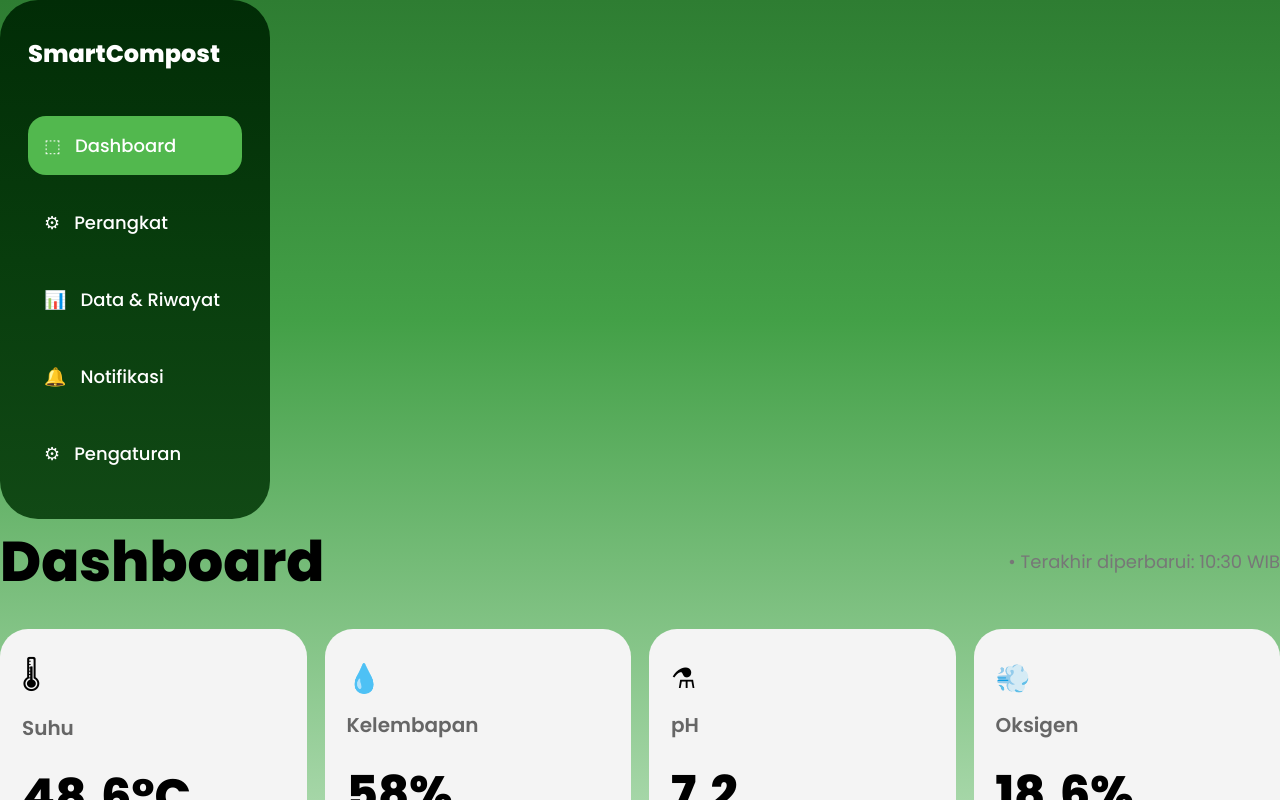
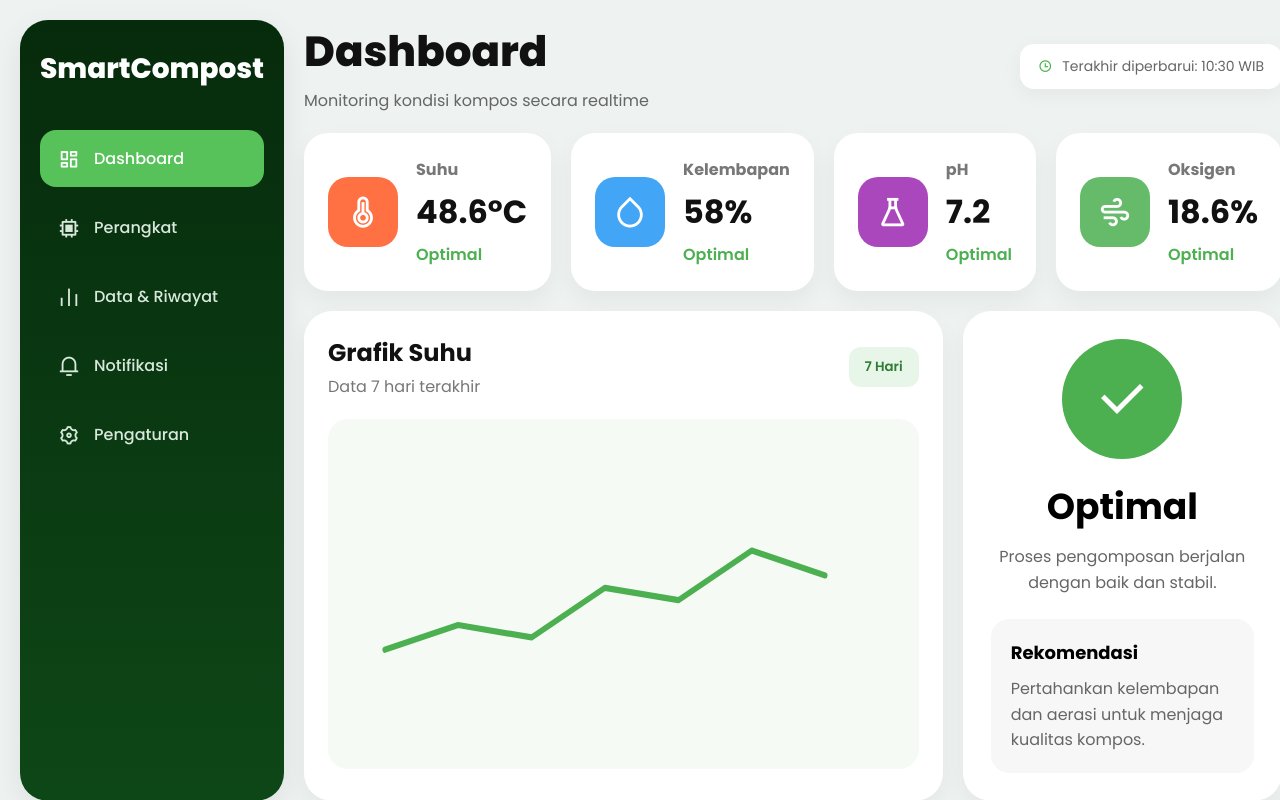
Before and after one commit to selametmaulana/Smart-Compost, a Vue app: page /dashboard in a window 1280 px wide. Shown: the top 800 px of the page. Built offline with nearby package versions, Linux system fonts and the light colour scheme.

Commit message:
Home Page

```diff
--- a/src/views/Dashboard.vue
+++ b/src/views/Dashboard.vue
@@ -1,78 +1,113 @@
 <template>
-  <div class="dashboard">
+  <div class="dashboard-layout">
 
     <!-- SIDEBAR -->
     <aside class="sidebar">
+
       <div>
+
         <h1 class="logo">SmartCompost</h1>
 
         <nav class="menu">
+
           <div class="menu-item active">
-            <span>⬚</span>
-            Dashboard
+            <i class="ri-dashboard-line"></i>
+            <span>Dashboard</span>
           </div>
 
           <div class="menu-item">
-            <span>⚙</span>
-            Perangkat
+            <i class="ri-cpu-line"></i>
+            <span>Perangkat</span>
           </div>
 
           <div class="menu-item">
-            <span>📊</span>
-            Data & Riwayat
+            <i class="ri-bar-chart-line"></i>
+            <span>Data & Riwayat</span>
           </div>
 
           <div class="menu-item">
-            <span>🔔</span>
-            Notifikasi
+            <i class="ri-notification-3-line"></i>
+            <span>Notifikasi</span>
           </div>
 
           <div class="menu-item">
-            <span>⚙</span>
-            Pengaturan
+            <i class="ri-settings-3-line"></i>
+            <span>Pengaturan</span>
           </div>
+
         </nav>
+
       </div>
+
     </aside>
 
     <!-- MAIN -->
     <main class="main-content">
 
-      <!-- TOP -->
+      <!-- TOPBAR -->
       <div class="topbar">
-        <h1>Dashboard</h1>
-        <p>• Terakhir diperbarui: 10:30 WIB</p>
+
+        <div>
+          <h1>Dashboard</h1>
+          <p>Monitoring kondisi kompos secara realtime</p>
+        </div>
+
+        <div class="last-update">
+          <i class="ri-time-line"></i>
+          Terakhir diperbarui: 10:30 WIB
+        </div>
+
       </div>
 
-      <!-- CARD SENSOR -->
+      <!-- SENSOR -->
       <div class="sensor-grid">
 
         <div class="sensor-card">
-          <div class="icon">🌡</div>
-          <h3>Suhu</h3>
-          <h1>48.6°C</h1>
-          <p class="status">● Optimal</p>
+          <div class="sensor-icon temp">
+            <i class="ri-temp-hot-line"></i>
+          </div>
+
+          <div class="sensor-info">
+            <h4>Suhu</h4>
+            <h2>48.6°C</h2>
+            <p>Optimal</p>
+          </div>
         </div>
 
         <div class="sensor-card">
-          <div class="icon">💧</div>
-          <h3>Kelembapan</h3>
-          <h1>58%</h1>
-          <p class="status">● Optimal</p>
+          <div class="sensor-icon humidity">
+            <i class="ri-drop-line"></i>
+          </div>
+
+          <div class="sensor-info">
+            <h4>Kelembapan</h4>
+            <h2>58%</h2>
+            <p>Optimal</p>
+          </div>
         </div>
 
         <div class="sensor-card">
-          <div class="icon">⚗</div>
-          <h3>pH</h3>
-          <h1>7.2</h1>
-          <p class="status">● Optimal</p>
+          <div class="sensor-icon ph">
+            <i class="ri-flask-line"></i>
+          </div>
+
+          <div class="sensor-info">
+            <h4>pH</h4>
+            <h2>7.2</h2>
+            <p>Optimal</p>
+          </div>
         </div>
 
         <div class="sensor-card">
-          <div class="icon">💨</div>
-          <h3>Oksigen</h3>
-          <h1>18.6%</h1>
-          <p class="status">● Optimal</p>
+          <div class="sensor-icon oxygen">
+            <i class="ri-windy-line"></i>
+          </div>
+
+          <div class="sensor-info">
+            <h4>Oksigen</h4>
+            <h2>18.6%</h2>
+            <p>Optimal</p>
+          </div>
         </div>
 
       </div>
@@ -80,15 +115,18 @@
       <!-- BOTTOM -->
       <div class="bottom-grid">
 
-        <!-- GRAFIK -->
+        <!-- CHART -->
         <div class="chart-card">
 
-          <div class="chart-top">
-            <h3>Grafik Suhu (7 Hari)</h3>
+          <div class="chart-header">
 
-            <div class="day-btn">
-              7 Hari
+            <div>
+              <h3>Grafik Suhu</h3>
+              <p>Data 7 hari terakhir</p>
             </div>
+
+            <button>7 Hari</button>
+
           </div>
 
           <div class="chart-area">
@@ -98,15 +136,24 @@
               preserveAspectRatio="none"
               class="chart-svg"
             >
-              <line
-                x1="40"
-                y1="170"
-                x2="560"
-                y2="120"
+
+              <polyline
+                fill="none"
                 stroke="#4CAF50"
                 stroke-width="5"
                 stroke-linecap="round"
+                stroke-linejoin="round"
+                points="
+                  40,170
+                  120,150
+                  200,160
+                  280,120
+                  360,130
+                  440,90
+                  520,110
+                "
               />
+
             </svg>
 
           </div>
@@ -117,21 +164,23 @@
         <div class="status-card">
 
           <div class="status-circle">
-            ✓
+            <i class="ri-check-line"></i>
           </div>
 
           <h2>Optimal</h2>
 
-          <p class="status-text">
-            Proses berjalan dengan baik
+          <p class="status-desc">
+            Proses pengomposan berjalan dengan baik dan stabil.
           </p>
 
           <div class="recommend-box">
+
             <h4>Rekomendasi</h4>
 
             <p>
-              Pertahankan kelembapan dan aerasi untuk hasil optimal.
+              Pertahankan kelembapan dan aerasi untuk menjaga kualitas kompos.
             </p>
+
           </div>
 
         </div>
@@ -148,73 +197,78 @@
 
 <style scoped>
 
-/* IMPORT FONT */
+/* GOOGLE FONT */
 @import url('https://fonts.googleapis.com/css2?family=Poppins:wght@400;500;600;700;800&display=swap');
+
+/* REMIX ICON */
+@import url('https://cdn.jsdelivr.net/npm/remixicon@4.2.0/fonts/remixicon.css');
 
 *{
   margin:0;
   padding:0;
   box-sizing:border-box;
-  font-family:'Poppins', sans-serif;
+  font-family:'Poppins',sans-serif;
 }
 
 body{
-  background:#EDEEEE;
+  background:#EEF2F1;
 }
 
 /* LAYOUT */
 .dashboard-layout{
-  width:100%;
+  display:flex;
   min-height:100vh;
-  display:flex;
+  background:#EEF2F1;
+  padding:20px;
   gap:20px;
-  padding:18px;
-  background:#EDEEEE;
 }
 
 /* SIDEBAR */
 .sidebar{
   width:270px;
-  background:linear-gradient(180deg,#012C06,#083D0D,#114915);
-  border-radius:38px;
-  padding:36px 28px;
-  display:flex;
-  flex-direction:column;
-  justify-content:space-between;
+  background:linear-gradient(180deg,#062B0C,#0E4717);
+  border-radius:28px;
+  padding:28px 20px;
+  box-shadow:0 10px 30px rgba(0,0,0,0.08);
 }
 
 .logo{
   color:white;
-  font-size:24px;
+  font-size:28px;
   font-weight:800;
-  margin-bottom:45px;
+  margin-bottom:40px;
 }
 
 .menu{
   display:flex;
   flex-direction:column;
-  gap:18px;
+  gap:12px;
 }
 
 .menu-item{
-  color:white;
   display:flex;
   align-items:center;
   gap:14px;
-  padding:16px 16px;
-  border-radius:18px;
-  font-size:18px;
+  padding:16px 18px;
+  color:#D9E8DC;
+  border-radius:16px;
+  cursor:pointer;
+  transition:0.3s ease;
+  font-size:16px;
   font-weight:500;
-  cursor:pointer;
-  transition:0.3s;
+}
+
+.menu-item i{
+  font-size:22px;
+}
+
+.menu-item:hover{
+  background:rgba(255,255,255,0.08);
 }
 
 .menu-item.active{
-  background:#52B84E;
-}
-
-.menu-item:hover{
-  background:rgba(255,255,255,0.1);
+  background:#57C15A;
+  color:white;
 }
 
 /* MAIN */
@@ -222,6 +276,7 @@ body{
   flex:1;
   display:flex;
   flex-direction:column;
+  gap:20px;
 }
 
 /* TOPBAR */
@@ -229,104 +284,150 @@ body{
   display:flex;
   justify-content:space-between;
   align-items:center;
-  margin-bottom:25px;
 }
 
 .topbar h1{
-  font-size:56px;
+  font-size:42px;
   font-weight:800;
-  color:#000;
+  color:#111;
 }
 
 .topbar p{
-  color:#777;
-  font-size:18px;
+  color:#666;
+  margin-top:5px;
+}
+
+.last-update{
+  background:white;
+  padding:12px 18px;
+  border-radius:14px;
+  display:flex;
+  align-items:center;
+  gap:10px;
+  color:#666;
+  font-size:14px;
+  box-shadow:0 5px 20px rgba(0,0,0,0.05);
+}
+
+.last-update i{
+  color:#4CAF50;
 }
 
 /* SENSOR GRID */
 .sensor-grid{
   display:grid;
   grid-template-columns:repeat(4,1fr);
-  gap:18px;
-  margin-bottom:22px;
+  gap:20px;
 }
 
 .sensor-card{
-  background:#F4F4F4;
-  border-radius:28px;
-  padding:26px 22px;
-  min-height:220px;
+  background:white;
+  border-radius:24px;
+  padding:24px;
   display:flex;
-  flex-direction:column;
-  justify-content:center;
+  align-items:center;
+  gap:18px;
+  box-shadow:0 10px 25px rgba(0,0,0,0.05);
+  transition:0.3s;
 }
 
-.icon{
-  font-size:28px;
-  margin-bottom:10px;
+.sensor-card:hover{
+  transform:translateY(-5px);
 }
 
-.sensor-card h3{
-  font-size:20px;
-  color:#666;
-  margin-bottom:18px;
-  font-weight:600;
+.sensor-icon{
+  width:70px;
+  height:70px;
+  border-radius:20px;
+  display:flex;
+  align-items:center;
+  justify-content:center;
+  font-size:34px;
+  color:white;
 }
 
-.sensor-card h1{
-  font-size:48px;
-  font-weight:800;
-  margin-bottom:18px;
+.temp{
+  background:#FF7043;
 }
 
-.status{
-  color:#49AF4E;
-  font-size:22px;
-  font-weight:500;
+.humidity{
+  background:#42A5F5;
+}
+
+.ph{
+  background:#AB47BC;
+}
+
+.oxygen{
+  background:#66BB6A;
+}
+
+.sensor-info h4{
+  color:#777;
+  font-size:16px;
+  margin-bottom:6px;
+}
+
+.sensor-info h2{
+  font-size:32px;
+  font-weight:700;
+  color:#111;
+}
+
+.sensor-info p{
+  color:#4CAF50;
+  font-weight:600;
+  margin-top:6px;
 }
 
 /* BOTTOM */
 .bottom-grid{
   display:grid;
-  grid-template-columns:2.2fr 1fr;
-  gap:18px;
-  flex:1;
+  grid-template-columns:2fr 1fr;
+  gap:20px;
 }
 
 /* CHART */
 .chart-card{
-  background:#F4F4F4;
-  border-radius:32px;
+  background:white;
+  border-radius:28px;
   padding:24px;
+  box-shadow:0 10px 25px rgba(0,0,0,0.05);
 }
 
-.chart-top{
+.chart-header{
   display:flex;
   justify-content:space-between;
   align-items:center;
-  margin-bottom:24px;
+  margin-bottom:20px;
 }
 
-.chart-top h3{
-  font-size:28px;
-  font-weight:700;
+.chart-header h3{
+  font-size:24px;
+  color:#111;
 }
 
-.day-btn{
-  background:white;
-  padding:12px 18px;
-  border-radius:14px;
+.chart-header p{
+  color:#777;
+  margin-top:4px;
+}
+
+.chart-header button{
+  border:none;
+  background:#E8F5E9;
+  color:#2E7D32;
+  padding:10px 16px;
+  border-radius:12px;
   font-weight:600;
-  font-size:18px;
+  cursor:pointer;
 }
 
 .chart-area{
   width:100%;
-  height:420px;
-  background:#EDF4ED;
-  border-radius:28px;
-  overflow:hidden;
-  position:relative;
+  height:350px;
+  background:#F5FAF5;
+  border-radius:20px;
+  padding:20px;
 }
 
 .chart-svg{
@@ -336,56 +437,52 @@ body{
 
 /* STATUS */
 .status-card{
-  background:#F4F4F4;
-  border-radius:32px;
+  background:white;
+  border-radius:28px;
   padding:28px;
-  display:flex;
-  flex-direction:column;
-  align-items:center;
+  text-align:center;
+  box-shadow:0 10px 25px rgba(0,0,0,0.05);
 }
 
 .status-circle{
-  width:140px;
-  height:140px;
-  background:#52B84E;
+  width:120px;
+  height:120px;
+  background:#4CAF50;
   border-radius:50%;
+  margin:auto;
   display:flex;
   align-items:center;
   justify-content:center;
   color:white;
-  font-size:70px;
-  margin-top:8px;
+  font-size:60px;
+  margin-bottom:20px;
+}
+
+.status-card h2{
+  font-size:36px;
+  margin-bottom:10px;
+}
+
+.status-desc{
+  color:#666;
+  line-height:1.6;
   margin-bottom:24px;
 }
 
-.status-card h2{
-  font-size:42px;
-  font-weight:800;
-  margin-bottom:8px;
-}
-
-.status-text{
-  text-align:center;
-  font-size:24px;
-  line-height:1.5;
-  margin-bottom:28px;
-}
-
 .recommend-box{
-  width:100%;
-  background:white;
-  border-radius:24px;
-  padding:22px;
+  background:#F7F7F7;
+  padding:20px;
+  border-radius:18px;
+  text-align:left;
 }
 
 .recommend-box h4{
-  font-size:28px;
-  font-weight:700;
-  margin-bottom:12px;
+  margin-bottom:10px;
+  font-size:18px;
 }
 
 .recommend-box p{
-  font-size:20px;
+  color:#666;
   line-height:1.6;
 }
 
@@ -412,18 +509,18 @@ body{
     width:100%;
   }
 
+  .topbar{
+    flex-direction:column;
+    align-items:flex-start;
+    gap:15px;
+  }
+
   .sensor-grid{
     grid-template-columns:1fr;
   }
 
-  .topbar{
-    flex-direction:column;
-    align-items:flex-start;
-    gap:10px;
-  }
-
   .topbar h1{
-    font-size:40px;
+    font-size:34px;
   }
 
 }
```
